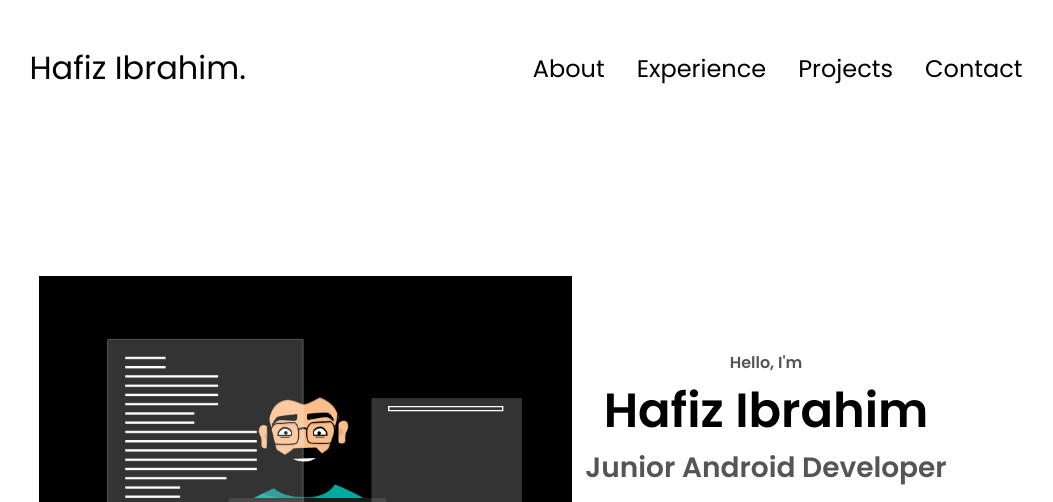
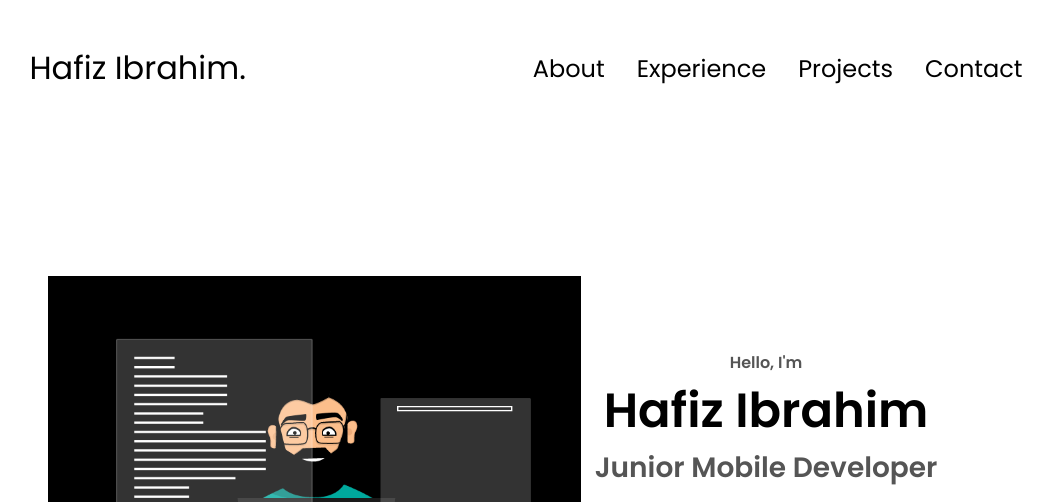
Before and after one commit to hafizzibrahim/Portfolio, a plain HTML site: page index.html in a window 1280 px wide. Shown: the top 502 px of the page, without its empty margins (114-1167 px from the left). Drawn offline with Linux system fonts and the light colour scheme.

Commit message:
-update role

```diff
--- a/index.html
+++ b/index.html
@@ -44,7 +44,7 @@
       <div class="section__text">
         <p class="section__text__p1">Hello, I'm</p>
         <h1 class="title">Hafiz Ibrahim</h1>
-        <p class="section__text__p2">Junior Android Developer</p>
+        <p class="section__text__p2">Junior Mobile Developer</p>
         <div class="btn-container">
           <button
             class="btn btn-color-2"
```
